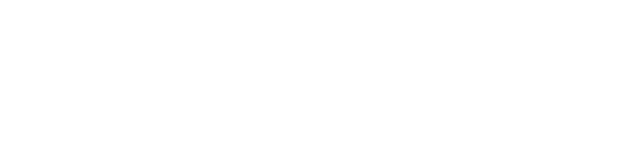
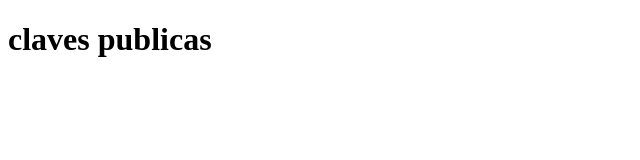
Before and after one commit to Josecarlos61/prueba-gpg1, a plain HTML site: page index.html in a window 1280 px wide. Shown: the whole page, without its empty margins (0-640 px from the left). Drawn offline with Linux system fonts and the light colour scheme.

Commit message:
Se modifica el html

```diff
--- a/index.html
+++ b/index.html
@@ -5,11 +5,11 @@
     <meta charset="UTF-8">
     <meta http-equiv="X-UA-Compatible" content="IE=edge">
     <meta name="viewport" content="width=device-width, initial-scale=1.0">
-    <title>Document</title>
+    <title>GPG-PUB</title>
 </head>
 
 <body>
-
+    <h1>claves publicas</h1>
 </body>
 
 </html>
```
